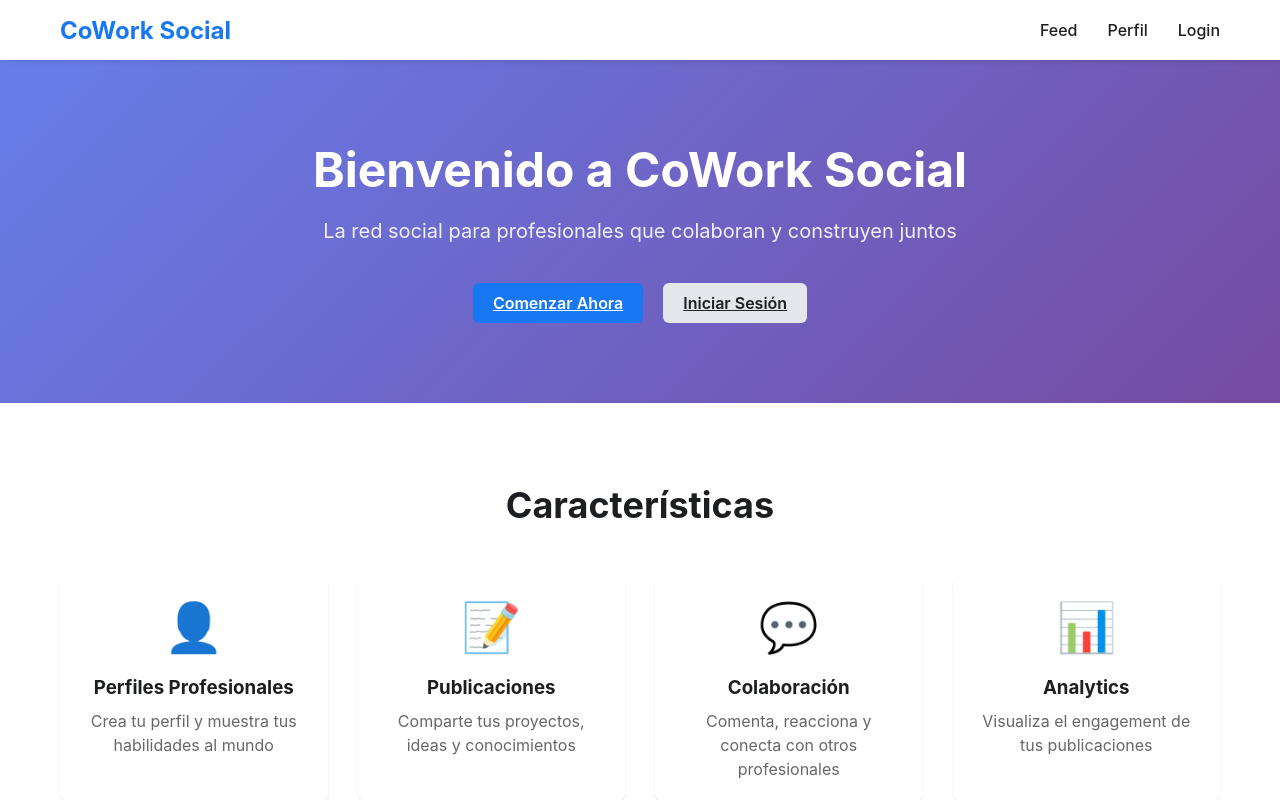
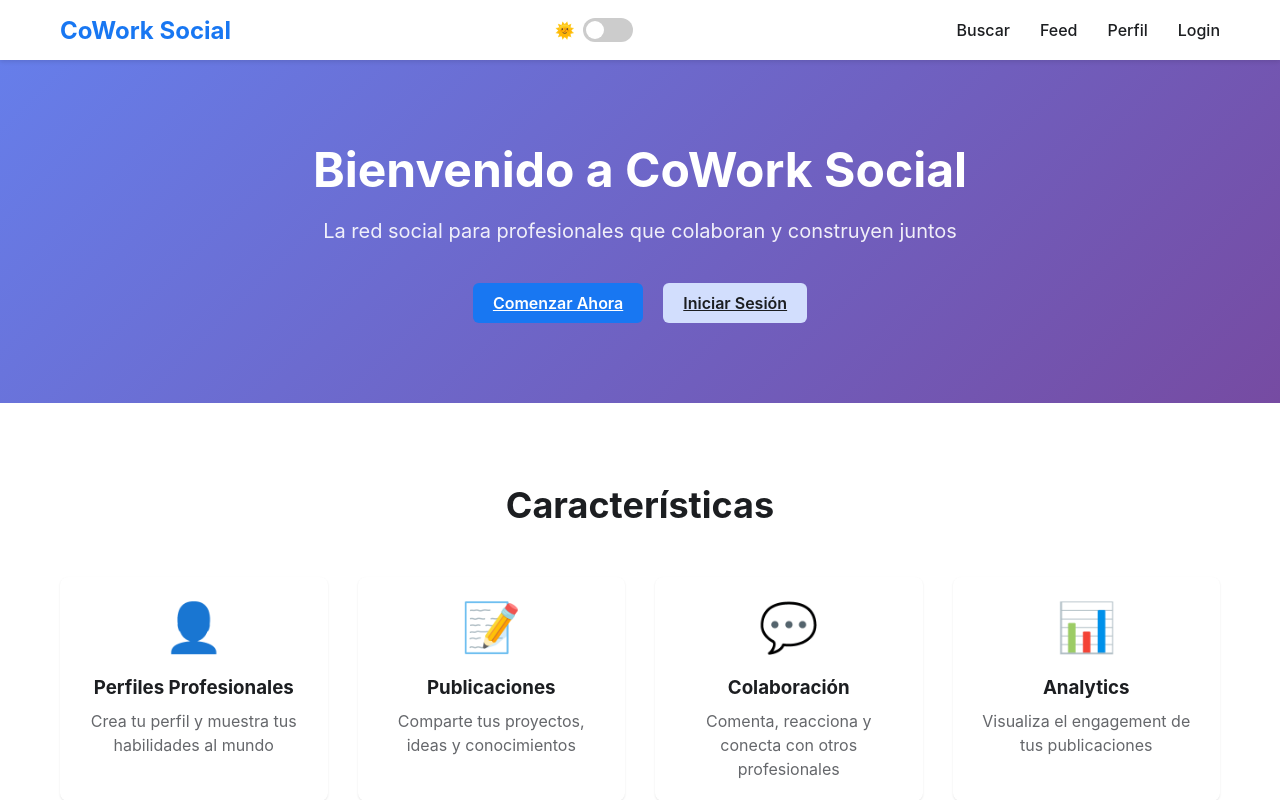
Before and after one commit to ali-zunega/cowork-social-frontend, a React (Create React App) app in the folder frontend/: page / in a window 1280 px wide. Shown: the top 800 px of the page. Built offline with nearby package versions, Linux system fonts and the light colour scheme.

Commit message:
feat(FE-01): implement dark mode with theme toggle and persistence

```diff
--- a/frontend/src/App.css
+++ b/frontend/src/App.css
@@ -1,3 +1,39 @@
+/* Root CSS variables */
+:root {
+  --bg-body: #f0f2f5;
+  --text-primary: #1c1e21;
+  --text-secondary: #65676b;
+
+  --card-bg: #ffffff;
+  --section-bg: #ffffff;
+
+  --cta-bg: #f0f2f5;
+
+  --hero-gradient: linear-gradient(135deg, #667eea 0%, #764ba2 100%);
+  --border-color: #e4e6eb;
+  --hover-bg: #f0f2f5;
+  --btn-secondary-bg: #d2defd;
+  --btn-secondary-text: #1c1e21;
+}
+
+/* Dark theme Variables */
+[data-theme="dark"] {
+  --bg-body: #1a1a1a;
+  --text-primary: #ffffff;
+  --text-secondary: #b0b3b8;
+
+  --card-bg: #242526;
+  --section-bg: #18191a;
+
+  --cta-bg: #242526;
+
+  --hero-gradient: linear-gradient(135deg, #3a3a6a 0%, #4b2a6a 100%);
+  --border-color: #3a3b3c;
+  --hover-bg: #3a3b3c;
+  --btn-secondary-bg: #3a3b3c;
+  --btn-secondary-text: #ffffff;
+}
+
 * {
   margin: 0;
   padding: 0;
@@ -10,8 +46,8 @@ body {
     sans-serif;
   -webkit-font-smoothing: antialiased;
   -moz-osx-font-smoothing: grayscale;
-  background-color: #f0f2f5;
-  color: #1c1e21;
+  background-color: var(--bg-body);
+  color: var(--text-primary);
 }
 
 .App {
@@ -19,7 +55,8 @@ body {
 }
 
 .main-content {
-  padding-top: 60px; /* Height of navbar */
+  padding-top: 60px;
+  /* Height of navbar */
   min-height: calc(100vh - 60px);
 }
 
@@ -50,16 +87,18 @@ body {
 }
 
 .btn-secondary {
-  background-color: #e4e6eb;
-  color: #1c1e21;
+  background-color: var(--btn-secondary-bg);
+  color: var(--text-primary);
 }
 
 .btn-secondary:hover {
-  background-color: #d8dadf;
+  background-color: #7e78f4;
+  color: white;
+
 }
 
 .card {
-  background: white;
+  background: var(--card-bg);
   border-radius: 8px;
   padding: 20px;
   box-shadow: 0 1px 2px rgba(0, 0, 0, 0.1);
--- a/frontend/src/components/Navbar.css
+++ b/frontend/src/components/Navbar.css
@@ -4,7 +4,7 @@
   left: 0;
   right: 0;
   height: 60px;
-  background: white;
+  background-color: var(--card-bg);
   box-shadow: 0 2px 4px rgba(0, 0, 0, 0.1);
   z-index: 1000;
 }
@@ -36,13 +36,67 @@
 
 .navbar-menu a {
   text-decoration: none;
-  color: #1c1e21;
+  color: var(--text-color);
   font-weight: 500;
   transition: color 0.2s;
 }
 
 .navbar-menu a:hover {
   color: #1877f2;
+}
+
+/* Theme switch */
+
+.theme-switch-wrapper {
+  display: flex;
+  align-items: center;
+  gap: 8px;
+}
+
+.theme-switch {
+  position: relative;
+  display: inline-block;
+  width: 50px;
+  height: 24px;
+}
+
+/* Ocultar checkbox */
+.theme-switch input {
+  opacity: 0;
+  width: 0;
+  height: 0;
+}
+
+/* Slider */
+.slider {
+  position: absolute;
+  cursor: pointer;
+  inset: 0;
+  background-color: #ccc;
+  transition: 0.4s;
+  border-radius: 34px;
+}
+
+/* Círculo */
+.slider::before {
+  content: "";
+  position: absolute;
+  height: 18px;
+  width: 18px;
+  left: 3px;
+  bottom: 3px;
+  background-color: white;
+  transition: 0.4s;
+  border-radius: 50%;
+}
+
+/* Estado ON */
+.theme-switch input:checked+.slider {
+  background-color: #1877f2;
+}
+
+.theme-switch input:checked+.slider::before {
+  transform: translateX(26px);
 }
 
 @media (max-width: 768px) {
--- a/frontend/src/components/Navbar.js
+++ b/frontend/src/components/Navbar.js
@@ -1,23 +1,47 @@
-import React from 'react';
-import { Link } from 'react-router-dom';
-import './Navbar.css';
+import React from "react";
+import { Link } from "react-router-dom";
+import { useTheme } from "../hooks/useTheme";
+import "./Navbar.css";
 
 /**
  * Componente de barra de navegación
  * TODO: FE-05 - Mejorar responsive con menú hamburguesa en mobile
  */
 const Navbar = () => {
+  const { theme, toggleTheme } = useTheme();
   return (
     <nav className="navbar">
       <div className="container navbar-content">
         <Link to="/" className="navbar-brand">
           <h2>CoWork Social</h2>
         </Link>
+        <div className="theme-switch-wrapper">
+          <span className="icon">{theme === "light" ? "🌞" : "🌙"}</span>
+
+          <label className="theme-switch">
+            <input
+              type="checkbox"
+              onChange={toggleTheme}
+              checked={theme === "dark"}
+              aria-label="Toggle dark mode"
+            />
+            <div className="slider round"></div>
+          </label>
+        </div>
 
         <ul className="navbar-menu">
-          <li><Link to="/feed">Feed</Link></li>
-          <li><Link to="/profile/me">Perfil</Link></li>
-          <li><Link to="/login">Login</Link></li>
+          <li>
+            <Link to="/search">Buscar</Link>
+          </li>
+          <li>
+            <Link to="/feed">Feed</Link>
+          </li>
+          <li>
+            <Link to="/profile/me">Perfil</Link>
+          </li>
+          <li>
+            <Link to="/login">Login</Link>
+          </li>
         </ul>
       </div>
     </nav>
--- a/frontend/src/components/PostCard.css
+++ b/frontend/src/components/PostCard.css
@@ -1,5 +1,6 @@
 .post-card {
   margin-bottom: 20px;
+  background: var(--card-bg);
 }
 
 .post-header {
@@ -28,12 +29,12 @@
 .author-info h4 {
   margin: 0;
   font-size: 15px;
-  color: #1c1e21;
+  color: var(--text-primary);
 }
 
 .post-date {
   font-size: 13px;
-  color: #65676b;
+  color: var(--text-secondary);
 }
 
 .post-content {
@@ -43,7 +44,7 @@
 .post-content p {
   margin: 0 0 10px 0;
   line-height: 1.5;
-  color: #1c1e21;
+  color: var(--text-primary);
 }
 
 .post-image {
@@ -56,7 +57,7 @@
   display: flex;
   gap: 10px;
   padding-top: 10px;
-  border-top: 1px solid #e4e6eb;
+  border-top: 1px solid var(--border-color);
 }
 
 .action-btn {
@@ -68,10 +69,10 @@
   cursor: pointer;
   font-size: 14px;
   font-weight: 600;
-  color: #65676b;
+  color: var(--text-secondary);
   transition: background 0.2s;
 }
 
 .action-btn:hover {
-  background: #f0f2f5;
+  background: var(--hover-bg);
 }
--- /dev/null
+++ b/frontend/src/hooks/useTheme.js
@@ -0,0 +1,21 @@
+import { useEffect, useState } from "react";
+
+export const useTheme = () => {
+  const [theme, setTheme] = useState("light");
+
+  useEffect(() => {
+    const savedTheme = localStorage.getItem("theme") || "light";
+    setTheme(savedTheme);
+    document.documentElement.setAttribute("data-theme", savedTheme);
+  }, []);
+
+  const toggleTheme = () => {
+    const newTheme = theme === "light" ? "dark" : "light";
+
+    setTheme(newTheme);
+    localStorage.setItem("theme", newTheme);
+    document.documentElement.setAttribute("data-theme", newTheme);
+  };
+
+  return { theme, toggleTheme };
+};
--- a/frontend/src/index.js
+++ b/frontend/src/index.js
@@ -1,14 +1,18 @@
-import React from 'react';
-import ReactDOM from 'react-dom/client';
-import './index.css';
-import App from './App';
-import reportWebVitals from './reportWebVitals';
+import React from "react";
+import ReactDOM from "react-dom/client";
+import "./index.css";
+import App from "./App";
+import reportWebVitals from "./reportWebVitals";
 
-const root = ReactDOM.createRoot(document.getElementById('root'));
+const root = ReactDOM.createRoot(document.getElementById("root"));
+
+const savedTheme = localStorage.getItem("theme") || "light";
+document.documentElement.setAttribute("data-theme", savedTheme);
+
 root.render(
   <React.StrictMode>
     <App />
-  </React.StrictMode>
+  </React.StrictMode>,
 );
 
 // If you want to start measuring performance in your app, pass a function
--- a/frontend/src/pages/Feed.css
+++ b/frontend/src/pages/Feed.css
@@ -17,7 +17,7 @@
 
 .feed-header h2 {
   margin: 0;
-  color: #1c1e21;
+  color: var(--text-primary);
 }
 
 .posts-list {
@@ -28,7 +28,7 @@
 .feed-loader {
   text-align: center;
   padding: 30px;
-  color: #65676b;
+  color: var(--text-secondary);
 }
 
 @media (max-width: 768px) {
--- a/frontend/src/pages/Home.css
+++ b/frontend/src/pages/Home.css
@@ -3,7 +3,7 @@
 }
 
 .hero-section {
-  background: linear-gradient(135deg, #667eea 0%, #764ba2 100%);
+  background: var(--hero-gradient);
   color: white;
   padding: 80px 0;
   text-align: center;
@@ -28,7 +28,7 @@
 
 .features-section {
   padding: 80px 0;
-  background: white;
+  background: var(--section-bg);
 }
 
 .features-section h2 {
@@ -54,17 +54,17 @@
 
 .feature-card h3 {
   margin-bottom: 10px;
-  color: #1c1e21;
+  color: var(--text-primary);
 }
 
 .feature-card p {
-  color: #65676b;
+  color: var(--text-secondary);
   line-height: 1.5;
 }
 
 .cta-section {
   padding: 80px 0;
-  background: #f0f2f5;
+  background: var(--cta-bg);
   text-align: center;
 }
 
@@ -75,7 +75,7 @@
 
 .cta-section p {
   font-size: 18px;
-  color: #65676b;
+  color: var(--text-secondary);
   margin-bottom: 30px;
 }
 
--- a/frontend/src/pages/Login.css
+++ b/frontend/src/pages/Login.css
@@ -19,12 +19,12 @@
 .login-card h2 {
   text-align: center;
   margin-bottom: 10px;
-  color: #1c1e21;
+  color: var(--text-primary);
 }
 
 .login-subtitle {
   text-align: center;
-  color: #65676b;
+  color: var(--text-secondary);
   margin-bottom: 30px;
 }
 
@@ -42,7 +42,7 @@
 
 .form-group label {
   font-weight: 600;
-  color: #1c1e21;
+  color: var(--text-primary);
   font-size: 14px;
 }
 
@@ -71,7 +71,7 @@
   align-items: center;
   gap: 8px;
   font-size: 14px;
-  color: #65676b;
+  color: var(--text-secondary);
   cursor: pointer;
 }
 
@@ -98,7 +98,7 @@
 }
 
 .login-footer p {
-  color: #65676b;
+  color: var(--text-secondary);
 }
 
 .register-link {
--- a/frontend/src/pages/NotFound.css
+++ b/frontend/src/pages/NotFound.css
@@ -23,13 +23,13 @@
 
 .notfound-content h1 {
   font-size: 36px;
-  color: #1c1e21;
+  color: var(--text-primary);
   margin-bottom: 15px;
 }
 
 .notfound-content p {
   font-size: 18px;
-  color: #65676b;
+  color: var(--text-secondary);
   margin-bottom: 40px;
   line-height: 1.6;
 }
--- a/frontend/src/pages/Profile.css
+++ b/frontend/src/pages/Profile.css
@@ -34,7 +34,7 @@
   width: 150px;
   height: 150px;
   border-radius: 50%;
-  background: white;
+  background: var(--bg-body);
   border: 5px solid white;
   box-shadow: 0 2px 8px rgba(0, 0, 0, 0.15);
   display: flex;
@@ -52,16 +52,16 @@
 
 .profile-info h2 {
   margin: 0 0 10px 0;
-  color: #1c1e21;
+  color: var(--text-primary);
 }
 
 .profile-location {
-  color: #65676b;
+  color: var(--text-secondary);
   margin-bottom: 20px;
 }
 
 .profile-bio {
-  color: #1c1e21;
+  color: var(--text-primary);
   line-height: 1.6;
   max-width: 600px;
   margin: 0 auto 30px;
@@ -85,17 +85,17 @@
 
 .stat-item strong {
   font-size: 24px;
-  color: #1c1e21;
+  color: var(--text-primary);
 }
 
 .stat-item span {
   font-size: 14px;
-  color: #65676b;
+  color: var(--text-secondary);
 }
 
 .profile-skills h3 {
   margin-bottom: 15px;
-  color: #1c1e21;
+  color: var(--text-primary);
 }
 
 .skills-list {
@@ -107,7 +107,7 @@
 
 .skill-tag {
   padding: 8px 16px;
-  background: #e7f3ff;
+  background: var(--card-bg);
   color: #1877f2;
   border-radius: 20px;
   font-size: 14px;
@@ -117,18 +117,18 @@
 .profile-posts {
   margin-top: 30px;
   padding: 30px;
-  background: white;
+  background: var(--card-bg);
   border-radius: 8px;
 }
 
 .profile-posts h3 {
   margin-bottom: 20px;
-  color: #1c1e21;
+  color: var(--text-primary);
 }
 
 .coming-soon {
   text-align: center;
-  color: #65676b;
+  color: var(--text-secondary);
   padding: 40px 0;
 }
 
```
Also changed, not shown: frontend/public/logo192.png (added).
